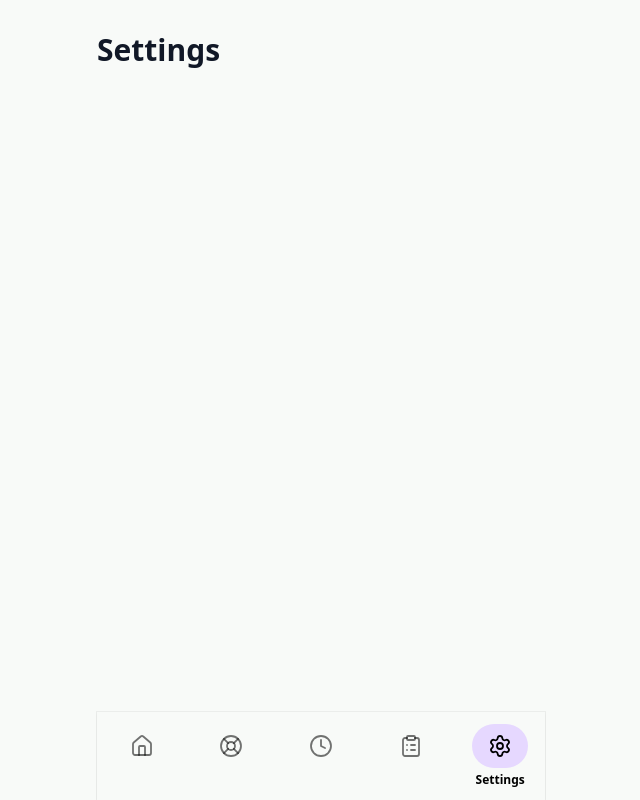
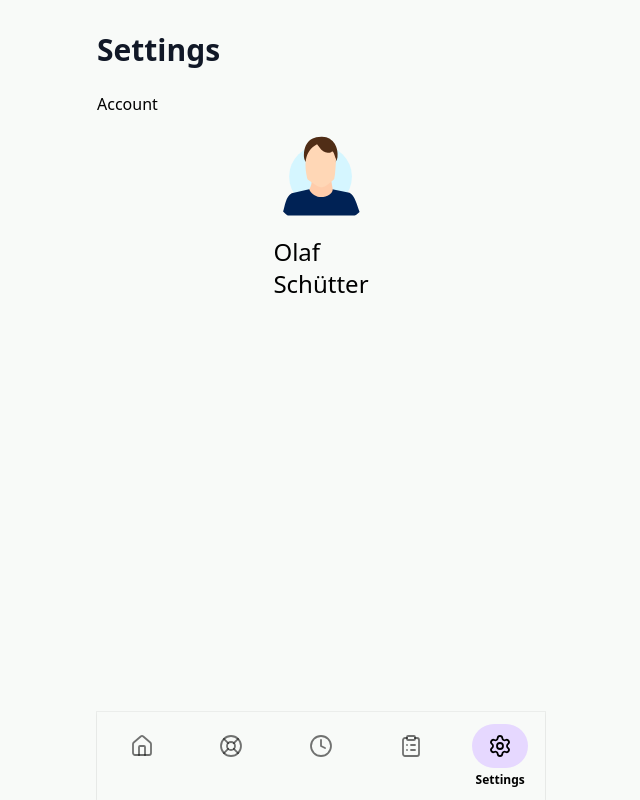
Before and after one commit to FrontendTF/Green-Fleet, a React (Vite) app: page /settings in a window 1280 px wide. Shown: the whole page, without its empty margins (319-959 px from the left). Built offline with nearby package versions, Linux system fonts and the light colour scheme.

Commit message:
feat: create/add Setting Page

```diff
--- a/src/pages/Settings.tsx
+++ b/src/pages/Settings.tsx
@@ -1,3 +1,18 @@
+import driverPlaceholder from "../assets/profile-picture-placeholder.svg";
+
 export default function Settings() {
-  return <h1>Settings</h1>;
+  return (
+    <>
+      <h1>Settings</h1>
+      <h2>Account</h2>
+      <div className="flex flex-col gap-5 justify-center items-center pt-5">
+        <img className="w-20 h-20" src={driverPlaceholder} />
+        <p className="text-2xl">
+          Olaf
+          <br />
+          Schütter
+        </p>
+      </div>
+    </>
+  );
 }
```
